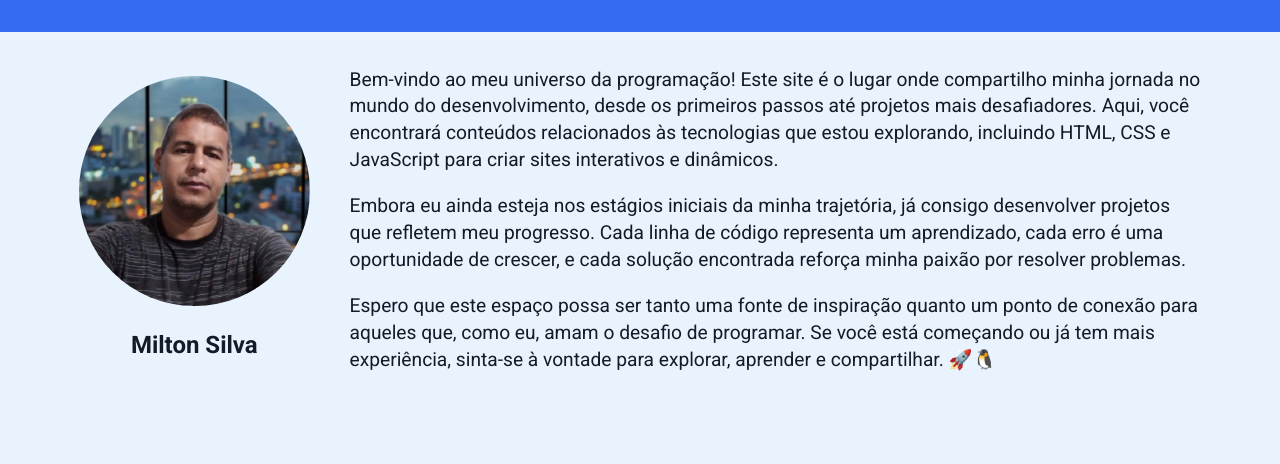
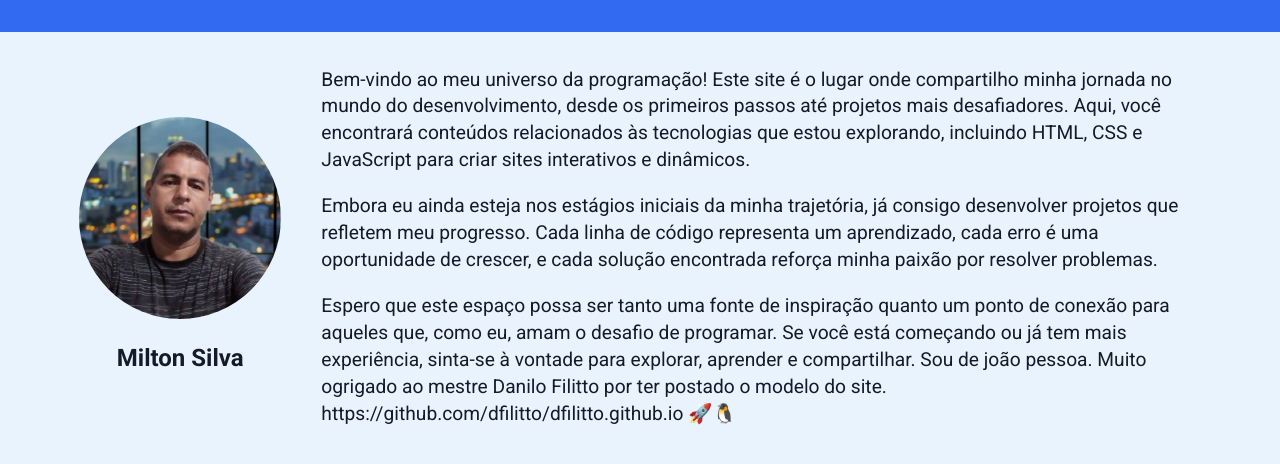
Before and after one commit to heremilton/Hcs, a plain HTML site: page index.html in a window 1280 px wide. Shown: the part 104-568 px from the top of the page. Drawn offline with Linux system fonts and the light colour scheme.

Commit message:
Add files via upload

```diff
--- a/index.html
+++ b/index.html
@@ -41,7 +41,10 @@
                         Embora eu ainda esteja nos estágios iniciais da minha trajetória, já consigo desenvolver projetos que refletem meu progresso. Cada linha de código representa um aprendizado, cada erro é uma oportunidade de crescer, e cada solução encontrada reforça minha paixão por resolver problemas.
                     </p>
                     <p>
-                        Espero que este espaço possa ser tanto uma fonte de inspiração quanto um ponto de conexão para aqueles que, como eu, amam o desafio de programar. Se você está começando ou já tem mais experiência, sinta-se à vontade para explorar, aprender e compartilhar.  🚀🐧
+                        Espero que este espaço possa ser tanto uma fonte de inspiração quanto um ponto de conexão para aqueles que, como eu, amam o desafio de programar. Se você está começando ou já tem mais experiência, sinta-se à vontade para explorar, aprender e compartilhar.
+                        Sou de joão pessoa.
+                        Muito ogrigado ao mestre Danilo Filitto por ter postado o modelo do site.
+                        https://github.com/dfilitto/dfilitto.github.io 🚀🐧
                     </p>
                 </section>
             </article>
```
